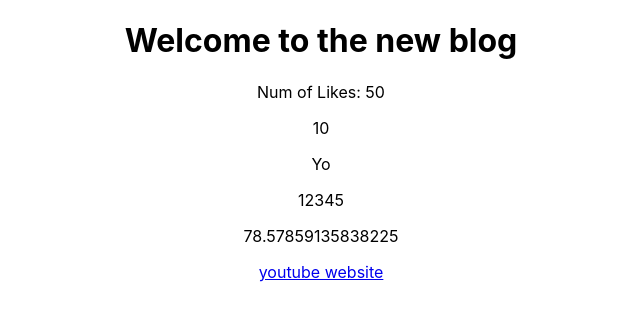
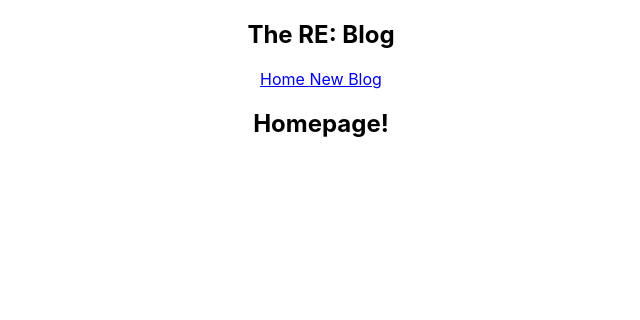
Before and after one commit to liamo3323/Full-React-Tutorial-Practice, a React (Create React App) app: page / in a window 1280 px wide. Shown: the top 320 px of the page, without its empty margins (319-959 px from the left). Built offline with nearby package versions, Linux system fonts and the light colour scheme.

Commit message:
Finished Ep5 multi components

```diff
--- a/src/App.js
+++ b/src/App.js
@@ -1,26 +1,14 @@
-import './App.css';
+import './App.css'
+import Navbar from './Navbar';
+import Home from './Home'
 
 function App() {
-  const title = 'Welcome to the new blog';
-  const likes = 50;
-  const link = 'http://www.youtube.com'
-
-
   return (  // functions always need to return something usually JSX template
     <div className="App">
-
+      <Navbar />
       <div className="content">
-        <h1> {title} </h1>
-        <p> Num of Likes: {likes}</p>
-
-        <p>{ 10 }</p>
-        <p>{"Yo"}</p>
-        <p>{ [1,2,3,4,5]}</p>
-        <p> {Math.random() * 99}</p>
-
-        <a href={link}> youtube website</a>
+        <Home />
       </div>
-
     </div>
   );
 }
--- /dev/null
+++ b/src/Home.js
@@ -0,0 +1,9 @@
+const Home = () => {
+    return (
+        <div className="home">
+            <h2>Homepage!</h2>
+        </div>
+     );
+}
+
+export default Home;
--- /dev/null
+++ b/src/Navbar.js
@@ -0,0 +1,13 @@
+const Navbar = () => {
+    return (
+        <nav className="navbar">
+            <h1> The RE: Blog</h1>
+            <div className="links">
+                <a href="/">Home </a>
+                <a href="/create">New Blog </a>
+            </div>
+        </nav>
+     );
+}
+
+export default Navbar;
```
